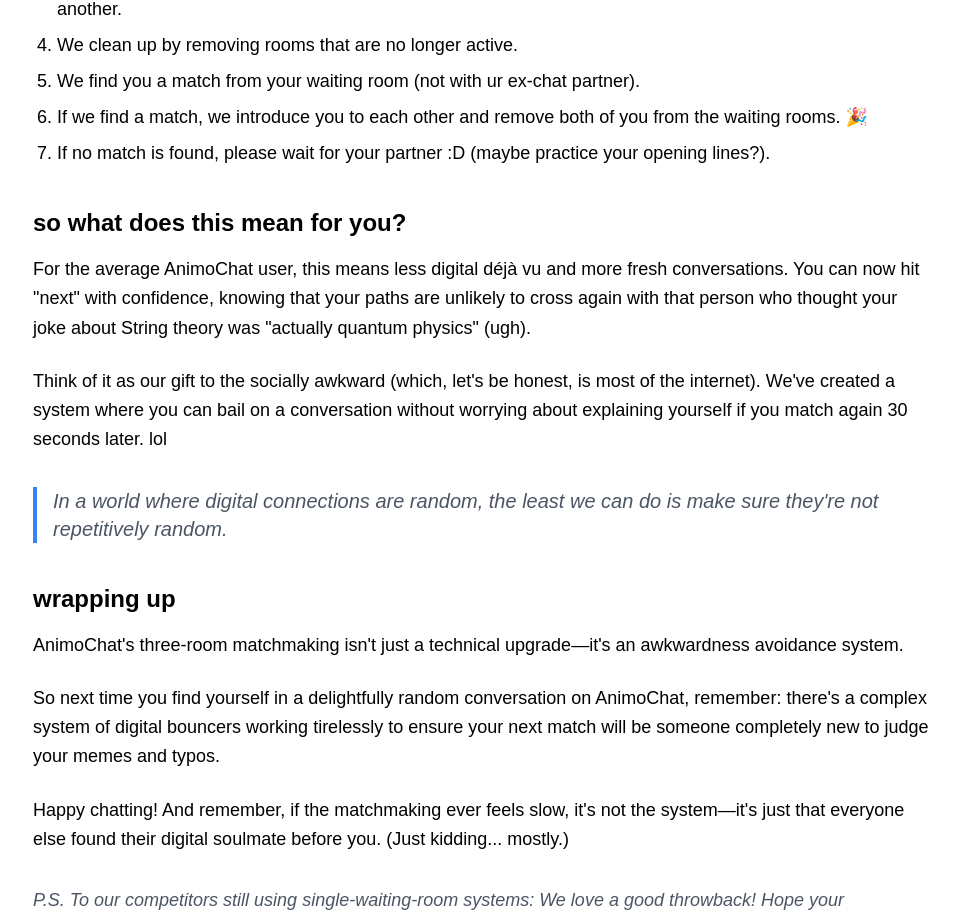
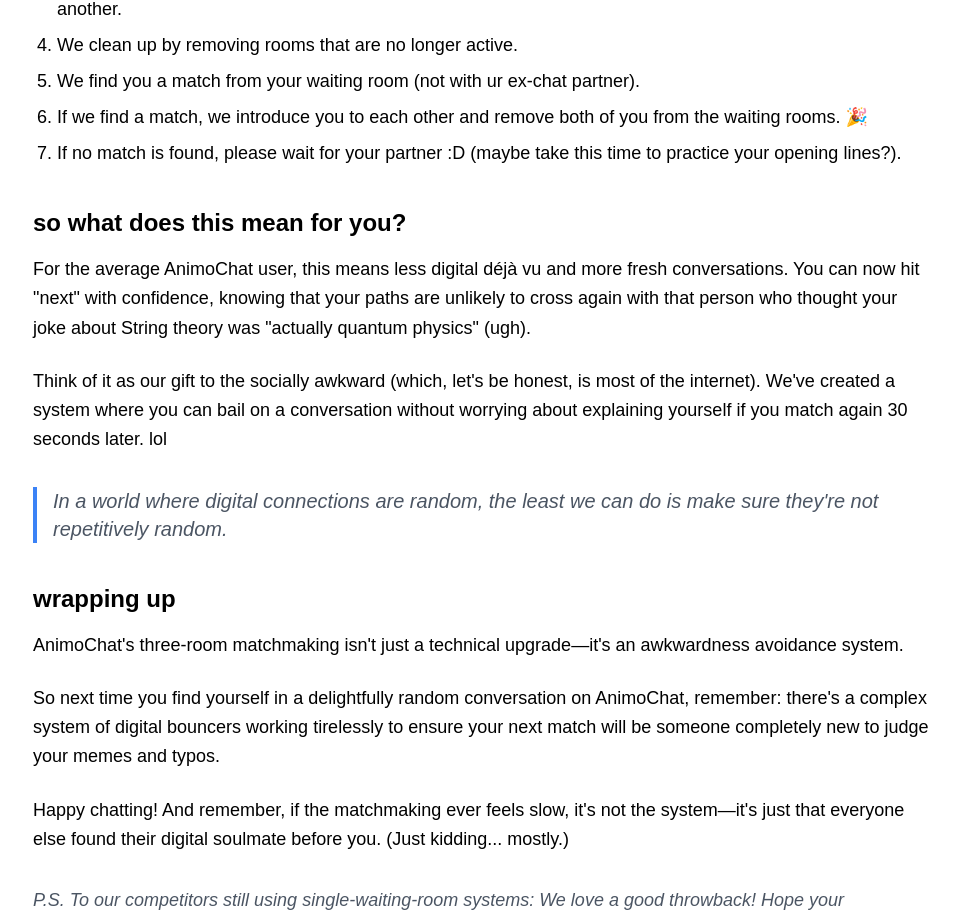
Before and after one commit to Coconhat/porfolio, a Next.js app: page /blog in a window 1280 px wide. Shown: the part 1912-2832 px from the top of the page, without its empty margins (159-1118 px from the left). Built offline with nearby package versions, Linux system fonts and the light colour scheme; a web font is replaced by a local one.

Commit message:
fix gramamr again

```diff
--- a/src/app/blog/page.tsx
+++ b/src/app/blog/page.tsx
@@ -89,7 +89,7 @@
   <li class="text-lg">We clean up by removing rooms that are no longer active.</li>
   <li class="text-lg">We find you a match from your waiting room (not with ur ex-chat partner).</li>
   <li class="text-lg">If we find a match, we introduce you to each other and remove both of you from the waiting rooms. 🎉</li>
-  <li class="text-lg">If no match is found, please wait for your partner :D (maybe practice your opening lines?).</li>
+  <li class="text-lg">If no match is found, please wait for your partner :D (maybe take this time to practice your opening lines?).</li>
 </ol>
 
 
```
